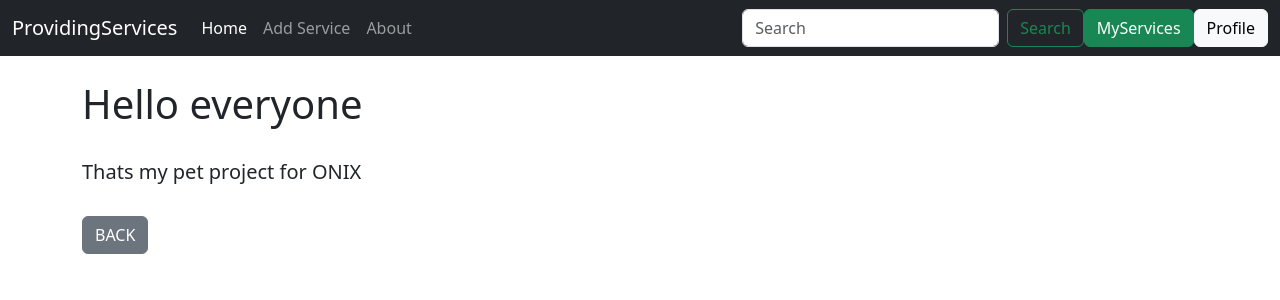
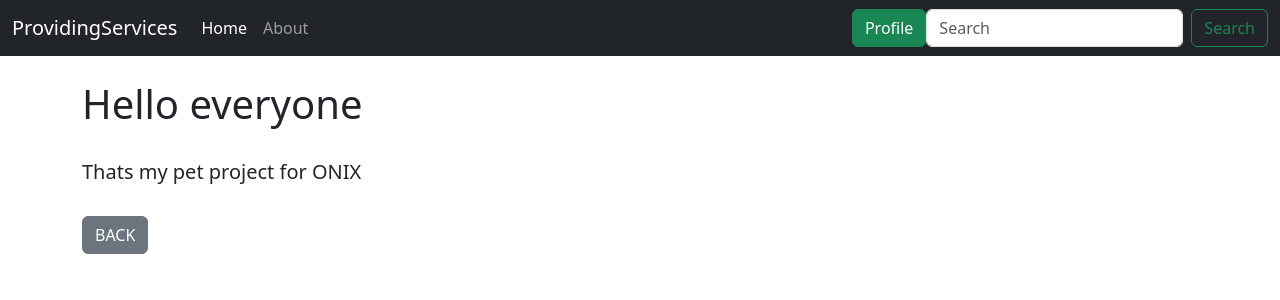
Before and after one commit to Dakose/onix_django_webapp, a Django app: page /about in a window 1280 px wide. Shown: the top 300 px of the page. Run offline with Django 5.2, Linux system fonts and the light colour scheme.

Commit message:
Update base.html

```diff
--- a/petwebapp/templates/base.html
+++ b/petwebapp/templates/base.html
@@ -22,17 +22,22 @@
               <a class="nav-link active" aria-current="page" href="{% url 'home' %}">Home</a>
             </li>
             <li class="nav-item">
-              <a class="nav-link" href="{% url 'add_service' %}">Add Service</a>
-            </li>
-            <li class="nav-item">
               <a class="nav-link" href="{% url 'about' %}">About</a>
             </li>
           </ul>
+          <li class="nav-item dropdown">
+            <a class="btn btn-success" role="button" data-bs-toggle="dropdown" aria-expanded="false">
+              Profile
+            </a>
+            <ul class="dropdown-menu">
+              <li><a class="dropdown-item" href="{% url 'authentication_page' %}">My Profile</a></li>
+              <li><a class="dropdown-item" href="#">My Services</a></li>
+              <li><a class="dropdown-item" href="{% url 'add_service' %}">Add Service</a></li>
+            </ul>
+          </li>
           <form class="d-flex" role="search">
             <input class="form-control me-2" type="search" placeholder="Search" aria-label="Search">
             <button class="btn btn-outline-success" type="submit">Search</button>
-            <a class="btn btn-success" type="submit" href="#">MyServices</a>
-            <a class="btn btn-light" type="submit" href="{% url 'authentication_page' %}">Profile</a>
           </form>
         </div>
       </div>
```
